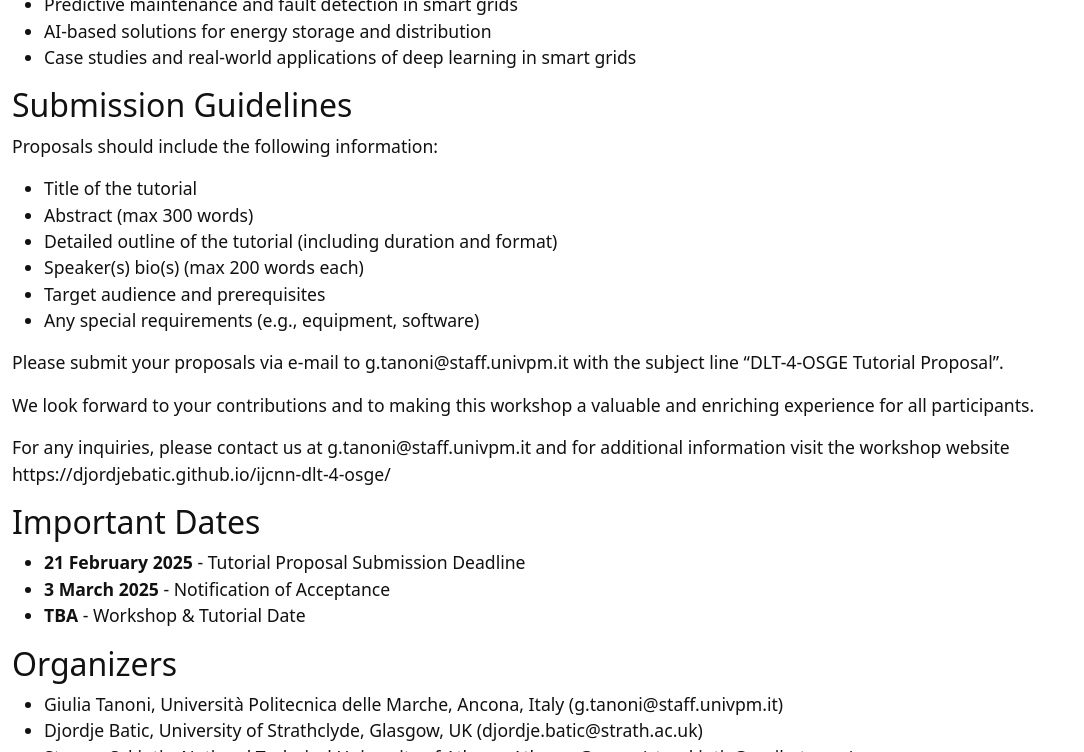
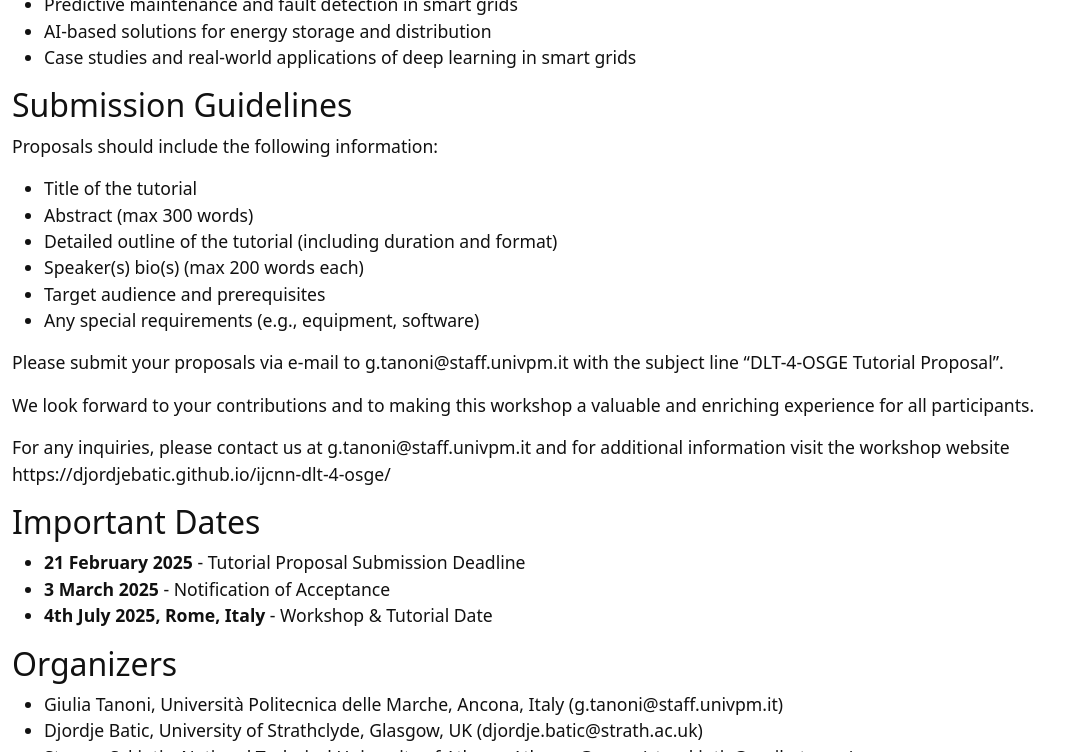
Before and after one commit to djordjebatic/ijcnn-dlt-4-osge, a Jekyll site: the page built from content/2-tutorial.md, in a window 1280 px wide and 900 px high, scrolled down 1123 px, cut to the strip 0-752 px from the top of the window. Shown: the whole strip, without its empty margins (0-1084 px from the left). Built offline with Jekyll 4.4.1, drawn with Linux system fonts in a browser that asks for light colours.

Commit message:
Update 2-tutorial.md

```diff
--- a/content/2-tutorial.md
+++ b/content/2-tutorial.md
@@ -45,7 +45,7 @@ For any inquiries, please contact us at g.tanoni@staff.univpm.it and for additio
 
 - **21 February 2025** - Tutorial Proposal Submission Deadline
 - **3 March 2025** - Notification of Acceptance
-- **TBA** - Workshop & Tutorial Date
+- **4th July 2025, Rome, Italy** - Workshop & Tutorial Date
 
 ## Organizers
 
```
